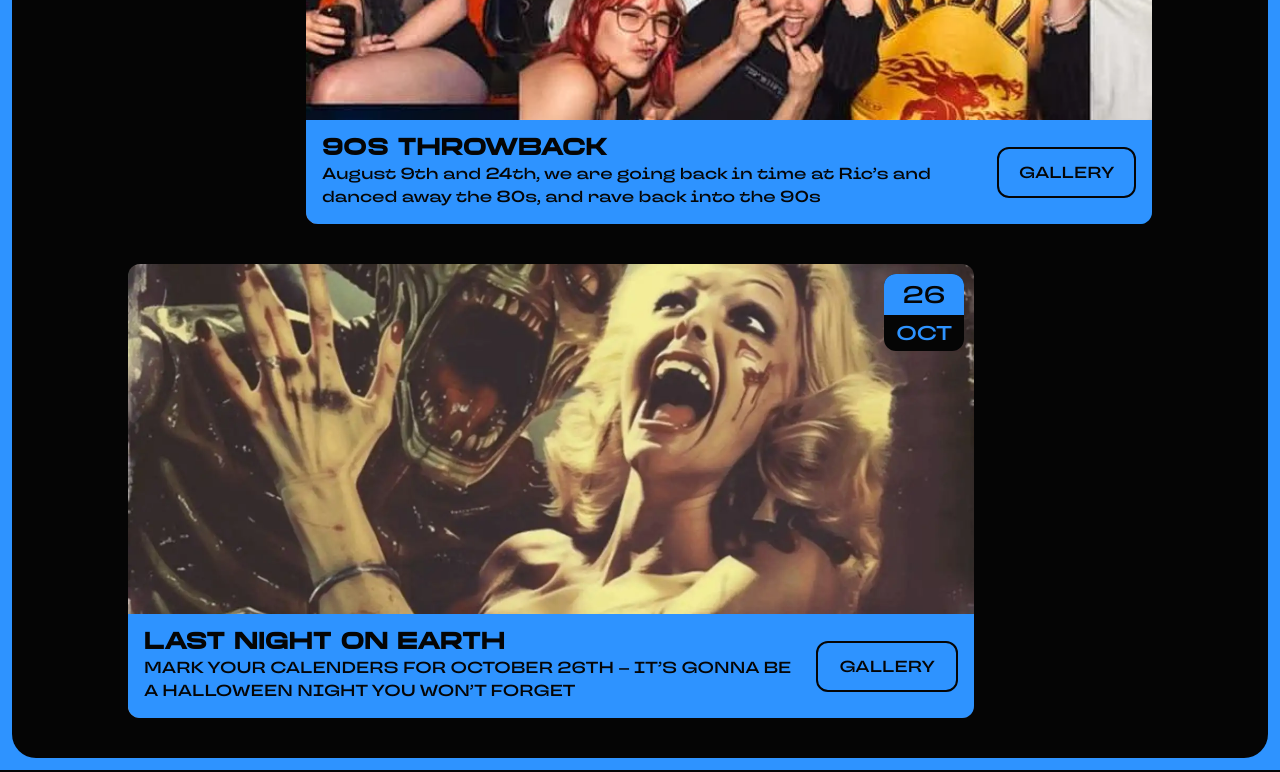
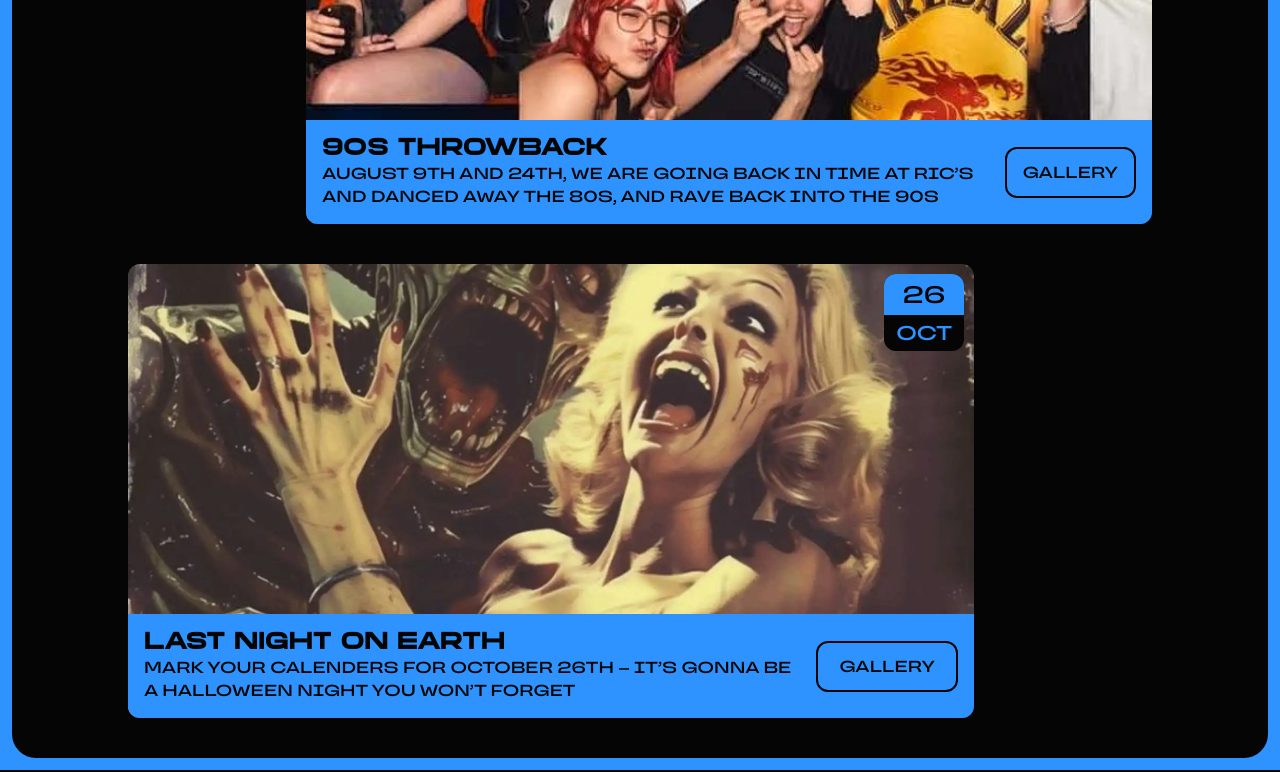
Before and after one commit to Slobodan-Starcevic/loveless, an Astro site: page /events in a window 1280 px wide. Shown: the part 820-1592 px from the top of the page. Built offline with nearby package versions, Linux system fonts and the light colour scheme; Astro itself is replaced by a stand-in of ours.

Commit message:
touppercase

```diff
--- a/src/components/Card.astro
+++ b/src/components/Card.astro
@@ -30,8 +30,8 @@ const eventMonth = eventDate.toLocaleString('default', {month: 'long'}).slice(0,
 			</div>
 			<div class="card-content">
 				<div class="text">
-					<h3 class="card-title">{event?.data.title}</h3>
-					<p class="card-description">{event?.data.description}</p>
+					<h3 class="card-title">{event?.data.title.toUpperCase()}</h3>
+					<p class="card-description">{event?.data.description.toUpperCase()}</p>
 				</div>
 				<div class="buttons">
 					{upcoming ?
```
